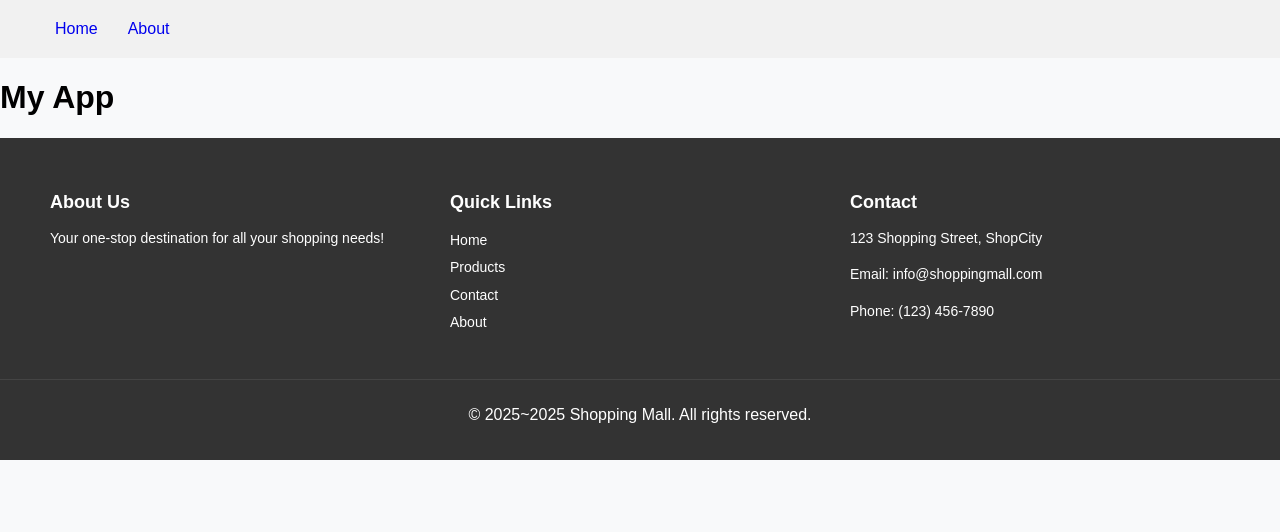
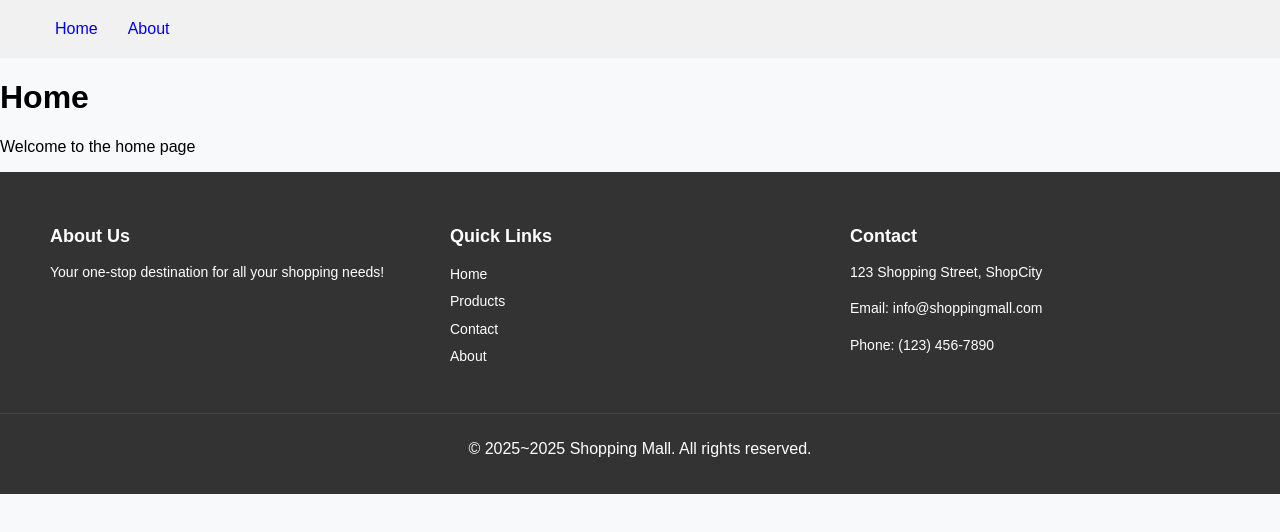
Before and after one commit to YeoJune/SubscriptionManagementWeb, a React app: page / in a window 1280 px wide. Shown: the top 532 px of the page. Built offline with nearby package versions, Linux system fonts and the light colour scheme; the HTML template or start-up script is replaced by a standard one.

Commit message:
refactor: structure of app, pages render

```diff
--- a/src/app.tsx
+++ b/src/app.tsx
@@ -1,20 +1,35 @@
+import AppRoutes from './components/appRoutes';
+import Footer from './components/footer';
+import Header from './components/header';
 import React from 'react';
-import { Routes } from 'react-router-dom';
-import Header from './components/header';
-import Footer from './components/footer';
+import ReactDOM from 'react-dom/client';
+import { BrowserRouter as Router, Routes, Route } from 'react-router-dom';
+
+const container = document.getElementById('root');
+const root = ReactDOM.createRoot(container!);
+
+// TODO: implement authentication
+interface AuthContextType {
+  children: React.ReactNode;
+}
+
+const AuthProvider: React.FC<AuthContextType> = ({ children }) => {
+  // TODO: implement authentication
+  return <>{children}</>;
+}
 
 const App: React.FC = () => {
   return (
-    <div>
-      <Header />
-      <main>
-        <h1>My App</h1>
-        <Routes>
-        </Routes>
-      </main>
-      <Footer />
-    </div>
+    <Router>
+      <AuthProvider>
+        <Header />
+        <AppRoutes />
+        <Footer />
+      </AuthProvider>
+    </Router>
   );
 };
 
-export default App;
+root.render(
+  <App />
+);
--- /dev/null
+++ b/src/components/appRoutes.tsx
@@ -0,0 +1,13 @@
+import React from 'react';
+import { BrowserRouter as Router, Routes, Route } from 'react-router-dom';
+import Home from '../pages/home';
+
+const AppRoutes = () => {
+  return (
+    <Routes>
+      <Route path="/" element={<Home />} />
+    </Routes>
+  );
+}
+
+export default AppRoutes;
--- a/src/index.tsx
+++ /dev/null
@@ -1,15 +0,0 @@
-import React from 'react';
-import ReactDOM from 'react-dom/client';
-import { BrowserRouter } from 'react-router-dom';
-import App from './app';
-
-const container = document.getElementById('root');
-const root = ReactDOM.createRoot(container!);
-
-root.render(
-  <React.StrictMode>
-    <BrowserRouter>
-      <App />
-    </BrowserRouter>
-  </React.StrictMode>,
-);
--- /dev/null
+++ b/src/pages/home.tsx
@@ -0,0 +1,12 @@
+import React from 'react';
+
+const Home: React.FC = () => {
+  return (
+    <div>
+      <h1>Home</h1>
+      <p>Welcome to the home page</p>
+    </div>
+  );
+}
+
+export default Home;
--- a/webpack.config.js
+++ b/webpack.config.js
@@ -1,7 +1,7 @@
 const path = require('path');
 
 module.exports = {
-  entry: './src/index.tsx', // React 코드 진입점 (추후 src 폴더 생성)
+  entry: './src/app.tsx', // React 코드 진입점 (추후 src 폴더 생성)
   output: {
     path: path.resolve(__dirname, 'pages'), // 빌드 결과물을 저장할 디렉토리
     filename: 'bundle.js'
```
